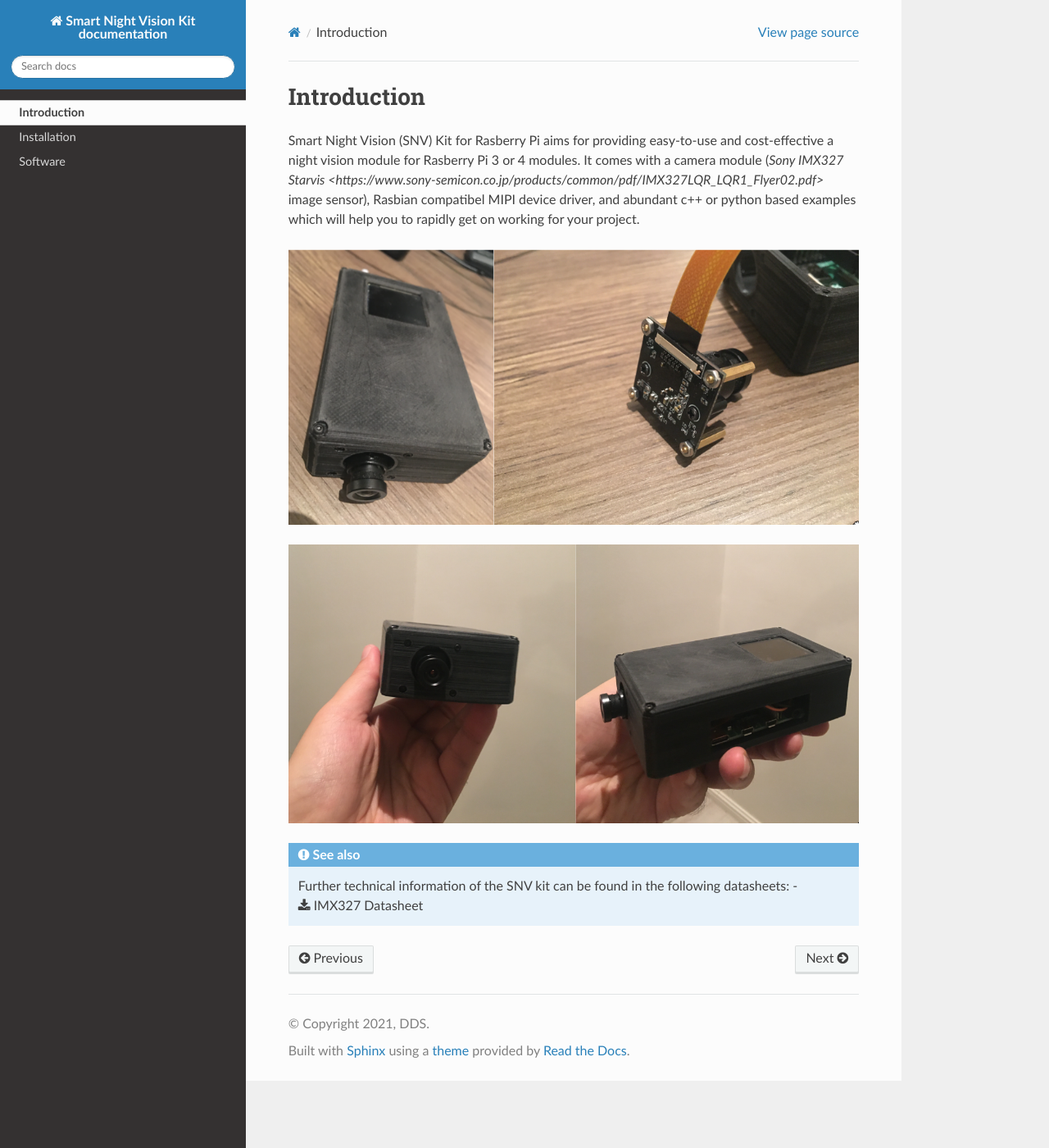
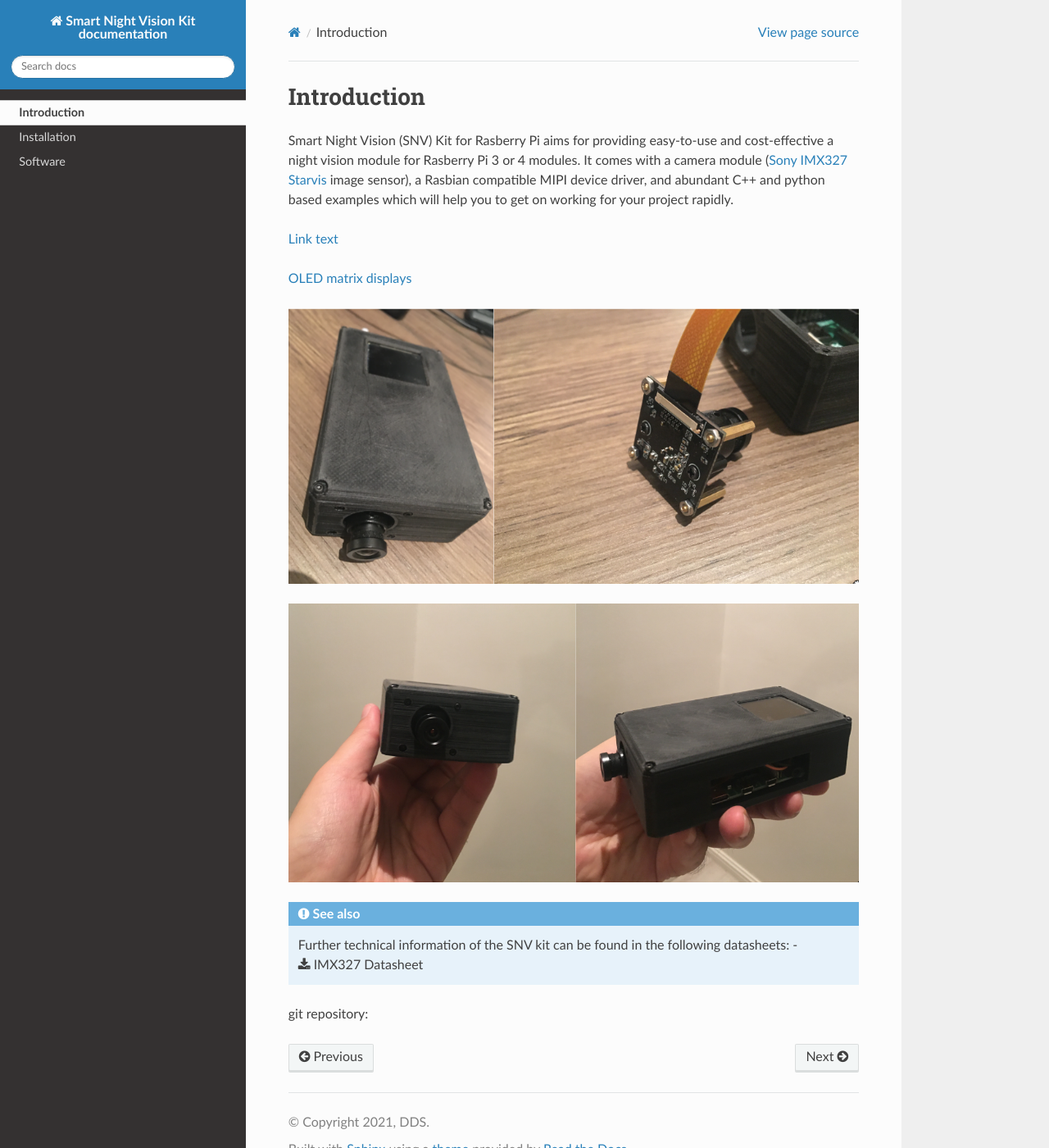
Before and after one commit to DynamicDeepSKY/doc, a Sphinx documentation site: the page built from docs/source/intro.rst, in a window 1280 px wide and 1400 px high. Shown: the whole window at 82% size. Built offline with Sphinx 7.4.7 and the Read the Docs theme 2.0.0, drawn with Linux system fonts in a browser that asks for light colours; pages that are not in the unit, such as notebooks, are missing from menus.

Commit message:
test hyperlink

```diff
--- a/docs/source/intro.rst
+++ b/docs/source/intro.rst
@@ -1,6 +1,12 @@
 Introduction
 ============
-Smart Night Vision (SNV) Kit for Rasberry Pi aims for providing easy-to-use and cost-effective a night vision module for Rasberry Pi 3 or 4 modules. It comes with a camera module (`Sony IMX327 Starvis <https://www.sony-semicon.co.jp/products/common/pdf/IMX327LQR_LQR1_Flyer02.pdf>` image sensor), Rasbian compatibel MIPI device driver, and abundant c++ or python based examples which will help you to rapidly get on working for your project.
+Smart Night Vision (SNV) Kit for Rasberry Pi aims for providing easy-to-use and cost-effective a night vision module for Rasberry Pi 3 or 4 modules. It comes with a camera module (`Sony IMX327 Starvis <https://www.sony-semicon.co.jp/products/common/pdf/IMX327LQR_LQR1_Flyer02.pdf>`_ image sensor), a Rasbian compatible MIPI device driver, and abundant C++ and python based examples which will help you to get on working for your project rapidly.
+
+`Link text <link URL>`_
+
+
+`OLED matrix displays
+<https://github.com/rm-hull/luma.oled/wiki/Usage-&-Benchmarking>`_
 
 .. image:: images/camera-housing.png
    :alt: mounted
@@ -12,3 +18,5 @@ Smart Night Vision (SNV) Kit for Rasberry Pi aims for providing easy-to-use and
 .. seealso::
    Further technical information of the SNV kit can be found in the following datasheets:
    - :download:`IMX327 Datasheet <datasheets/framos-imx327.pdf>`
+
+git repository:
```
